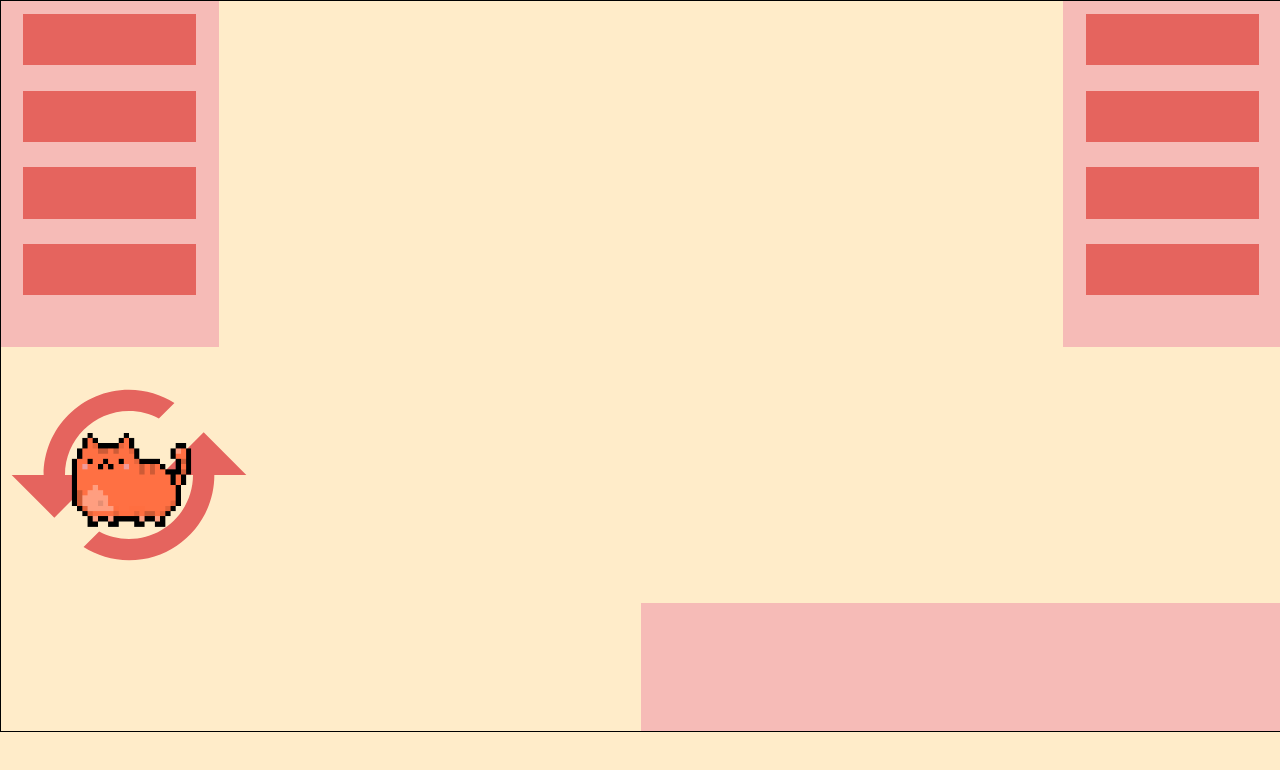
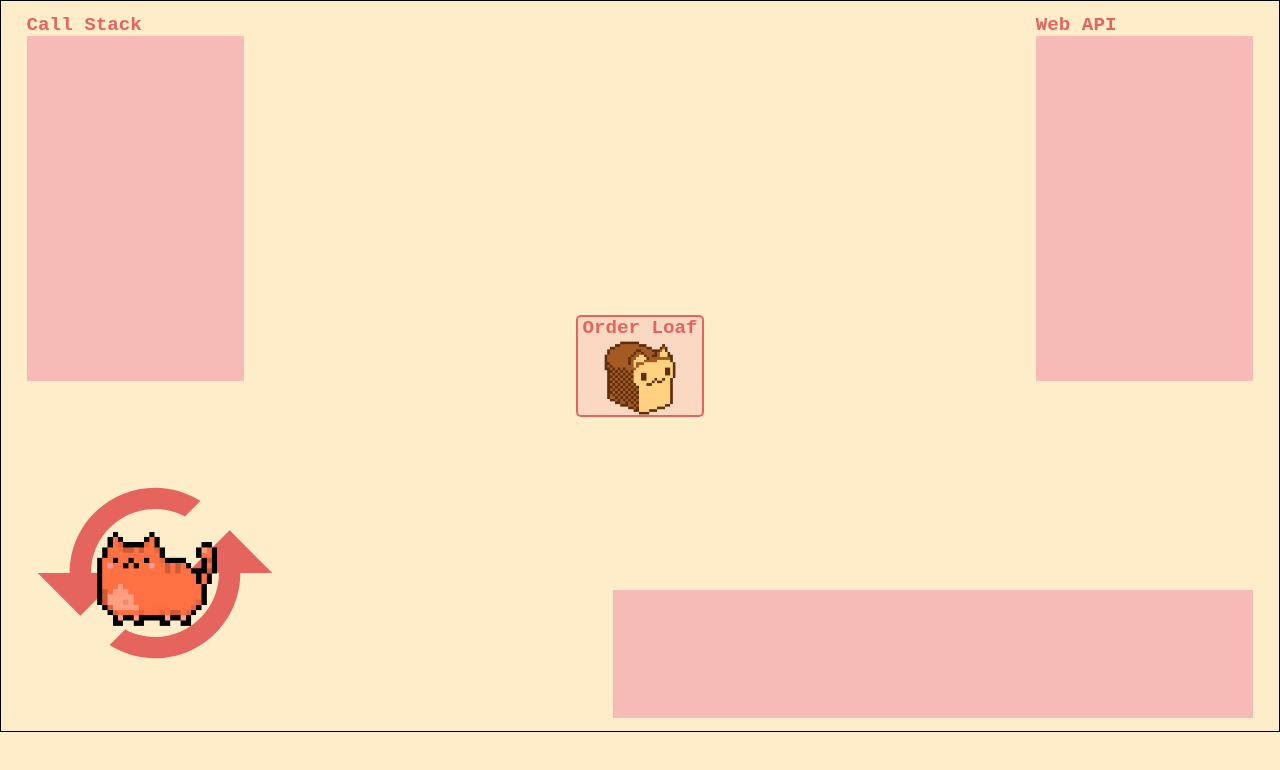
Before and after one commit to ikramsaedi/loaf-event-loop, a website: page index.html in a window 1280 px wide. Drawn offline with Linux system fonts and the light colour scheme.

Commit message:
everything is positioned in the right place except for the chef

```diff
--- a/index.html
+++ b/index.html
@@ -9,24 +9,25 @@
   </head>
   <body>
     <div id="canvas">
-      <div class="box-wrapper">
-        <div class="box" id="stack">
-          <div class="frame"></div>
-          <div class="frame"></div>
-          <div class="frame"></div>
-          <div class="frame"></div>
+      <div class="boxes-wrapper">
+        <div class="box-wrapper">
+          <p>Call Stack</p>
+          <div class="box" id="stack"></div>
         </div>
-        <div class="box" id="loaf-api">
-          <div class="frame"></div>
-          <div class="frame"></div>
-          <div class="frame"></div>
-          <div class="frame"></div>
+        <div class="box-wrapper">
+          <p>Web API</p>
+          <div class="box" id="loaf-api"></div>
         </div>
       </div>
+      <button id="order-loaf">
+        <p>Order Loaf</p>
+        <img src="./assets/cat-loaf.png" />
+      </button>
+
       <div id="event-queue"></div>
       <div id="event-loop">
-        <img src="./assets/loop.svg" id="loop"></img>
-        <img src="./assets/loaf.png" id="loaf"></img>
+        <img src="./assets/loop.svg" id="loop" />
+        <img src="./assets/loaf.png" id="loaf" />
       </div>
     </div>
     <script src="index.js"></script>
--- a/style.css
+++ b/style.css
@@ -1,6 +1,11 @@
 :root {
   --light-pink: #f6bbb7;
+  --hover-pink: #efb6b1;
+  --lighter-pink: #f6bbb76e;
   --dark-pink: #e5645e;
+
+  --padding-x: 2vw;
+  --padding-y: 1vw;
 }
 
 /* Reset CSS */
@@ -11,14 +16,17 @@
 
 body {
   background: #ffecc9;
-  /* padding: 2vw; */
+  overflow: hidden;
+  display: flex;
+  justify-content: center;
 }
 
 #canvas {
   /* my macbook screen width */
   width: 100vw;
-  height: 57vw;
-  /* overflow: hidden; */
+  height: 55vw;
+  padding: var(--padding-y) var(--padding-x);
+  overflow: hidden;
   position: relative;
   border: 1px black solid;
 }
@@ -29,7 +37,7 @@ body {
   background: var(--light-pink);
   padding: 1vw;
   display: flex;
-  flex-direction: column;
+  flex-direction: column-reverse;
   align-items: center;
   gap: 2vw;
 }
@@ -40,8 +48,8 @@ body {
   background: var(--dark-pink);
 }
 
-.box-wrapper {
-  width: 100vw;
+.boxes-wrapper {
+  width: 100%;
   display: flex;
   justify-content: space-between;
 }
@@ -51,8 +59,8 @@ body {
   height: 10vw;
   background: var(--light-pink);
   position: absolute;
-  right: 0;
-  bottom: 0;
+  right: var(--padding-x);
+  bottom: var(--padding-y);
 }
 
 #event-loop {
@@ -62,6 +70,8 @@ body {
   align-items: center;
   width: 20vw;
   height: 20vw;
+  /* might have to change this? */
+  top: 5vw;
 }
 
 #event-loop > img {
@@ -90,3 +100,34 @@ body {
     transform: rotate(360deg);
   }
 }
+
+#order-loaf {
+  position: absolute;
+  left: 0;
+  top: 0;
+  bottom: 0;
+  right: 0;
+  background: var(--lighter-pink);
+  border: 2px solid var(--dark-pink);
+  border-radius: 5px;
+  cursor: pointer;
+  width: 10vw;
+  height: 8vw;
+  margin: auto;
+}
+
+#order-loaf:hover {
+  background: var(--hover-pink);
+}
+
+#order-loaf > img {
+  max-width: 80%;
+  max-height: 80%;
+}
+
+p {
+  font-family: monospace;
+  color: var(--dark-pink);
+  font-weight: bold;
+  font-size: 1.5vw;
+}
```
Also changed, not shown: assets/cat-loaf.png (added), assets/cat-loaf.webp (deleted), assets/chef-loaf.png (added), 1 other file.
